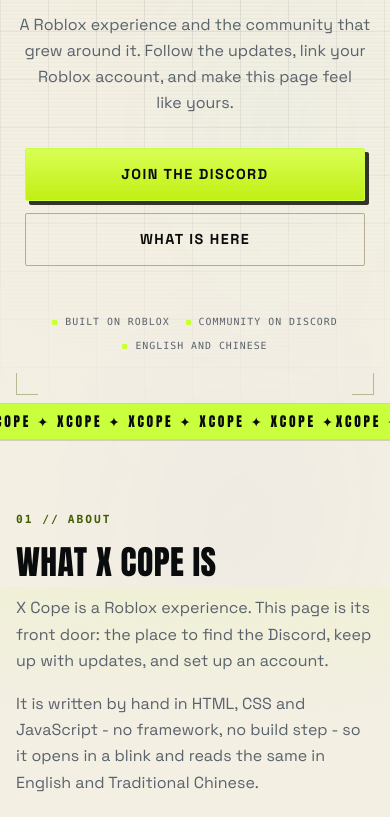
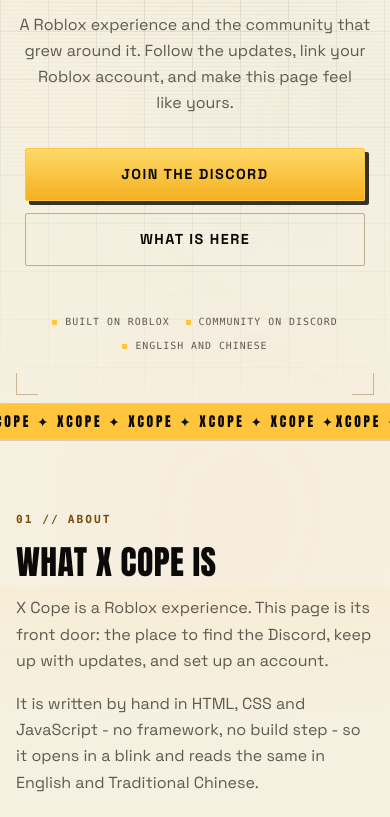
Before and after one commit to mm1f4/Website, a plain HTML site: page index.html in a window 390 px wide. Shown: the part 257-1074 px from the top of the page. Drawn offline with Linux system fonts and the light colour scheme; no server answers.

Commit message:
Restyle the site as a marquee-gold identity
The lime-and-violet pass read as a dark site that happened to be green. The replacement is the arcade cabinet it was imitating: brass gold as the brand, ember for the cast it throws, and a single cool teal kept for the animated background only. Nothing structural moved - no markup, no layout, no new token - so the diff is the palette, the washes that hard-coded the old colours, and the theme-color values the three entry points use for browser chrome.

Light becomes warm paper rather than bone. The old lime haze over a grey-green paper made the light theme look washed out beside the dark one, and gold on paper needs a bronze accent (#7c4a06) to stay readable, so the readable accent token moved with it. Dark is a warm near-black instead of a blue-black, which keeps the hard offset shadows looking printed.

HANDOFF.md is updated with the new rules, the measured contrast floors, and the fact that git is now a per-user MinGit install: the machine-wide copy an earlier session recorded no longer existed, and winget cannot run in this profile.

Verified with 46 checks, all passing: per-theme contrast read back from the browser (body 16.0/15.4, muted 7.3/6.0, accent 12.6/6.5, button label 12.5), light and dark variants for all four background presets, both language toggles with no raw i18n key on the page, no horizontal overflow at 1440/768/390, the mobile menu, privacy.html and terms.html including their stored-theme chrome colour, the reduced-motion intro skip, no console errors, and the Worker /health endpoint.

```diff
--- a/css/style.css
+++ b/css/style.css
@@ -1,9 +1,10 @@
 /* ==========================================================================
    XCOPE - stylesheet
 
-   The visual language is "neon arcade": near-black surfaces, an electric lime
-   accent, condensed display type, square corners and hard offset shadows. The
-   light theme is the same identity printed on bone paper, not a different site.
+   The visual language is "marquee arcade": near-black surfaces, a brass gold
+   accent with an ember cast, condensed display type, square corners and hard
+   offset shadows. The light theme is the same identity printed on warm paper,
+   not a different site.
 
    Structure
      1. Design tokens (shared)
@@ -33,17 +34,19 @@
    1. Design tokens (theme-independent)
 
    --neon is the brand colour and does not change between themes: it is always
-   the lime used for fills, rules and focus. --accent is the *readable* version
-   of that colour, which has to be a deep olive in light mode for body-size
-   links to stay legible on bone. Keeping the two apart is what lets the same
+   the gold used for fills, rules and focus. --accent is the *readable* version
+   of that colour, which has to be a deep bronze in light mode for body-size
+   links to stay legible on paper. Keeping the two apart is what lets the same
    accent work as a button fill and as text.
    -------------------------------------------------------------------------- */
 :root {
-  /* Brand */
-  --neon: #c9ff3d;
-  --neon-ink: #080a0c;
-  --neon-2: #7b5cff;
-  --neon-3: #2ee6c8;
+  /* Brand. --neon is the marquee gold used for fills, rules, focus and the
+     ticker; --neon-2 is the ember it throws and fades into; --neon-3 is the one
+     cool colour in the palette, and appears only in the animated background. */
+  --neon: #ffc53d;
+  --neon-ink: #0a0a0b;
+  --neon-2: #ff6a3d;
+  --neon-3: #22c7b8;
 
   /* Radii - the design is square; these exist for the few circles left. */
   --radius-sm: 2px;
@@ -98,34 +101,34 @@
 :root[data-theme="light"] {
   color-scheme: light;
 
-  /* Surfaces - bone paper rather than white */
-  --bg: #f3efe3;
-  --surface: #eae5d5;
-  --surface-2: #e0dac8;
-  --card: #fbf8ee;
+  /* Surfaces - warm paper rather than white */
+  --bg: #f6f0e1;
+  --surface: #efe7d4;
+  --surface-2: #e6dcc4;
+  --card: #fffcf3;
 
   /* Text */
-  --text: #191b1f;
-  --text-strong: #0a0b0c;
-  --text-on-accent: #0a0b0c;
-  --muted: #5a626c;
-  --placeholder: #8a8473;
+  --text: #1b1917;
+  --text-strong: #0b0a09;
+  --text-on-accent: #0a0a0b;
+  --muted: #5f5a50;
+  --placeholder: #8d8576;
 
   /* Lines */
-  --border: #d5cdb9;
-  --border-strong: #b6ac94;
-  --border-hover: #857c64;
-
-  /* Accent: readable olive for text, real lime for fills (--neon) */
-  --accent: #3f5d00;
-  --accent-hover: #293d00;
-  --accent-soft: rgba(120, 160, 0, 0.14);
-  --accent-ring: rgba(63, 93, 0, 0.22);
+  --border: #d8cdb4;
+  --border-strong: #b9ad92;
+  --border-hover: #8b7f66;
+
+  /* Accent: readable bronze for text, real gold for fills (--neon) */
+  --accent: #7c4a06;
+  --accent-hover: #5c3400;
+  --accent-soft: rgba(255, 197, 61, 0.18);
+  --accent-ring: rgba(124, 74, 6, 0.22);
   --accent-gradient: linear-gradient(135deg, var(--neon), var(--neon-2));
-  --button-gradient: linear-gradient(180deg, #d9ff55, #c1ef14);
+  --button-gradient: linear-gradient(180deg, #ffd968, #f5b021);
   --logo-bar: linear-gradient(90deg, var(--accent), var(--neon-2));
   --danger-hover: #9c1428;
-  --focus: #4b21c9;
+  --focus: #14110c;
 
   /* Feedback */
   --error: #b3122c;
@@ -137,19 +140,19 @@
   --success-border: rgba(31, 107, 50, 0.3);
 
   /* Structure */
-  --header-bg: rgba(243, 239, 227, 0.86);
-  --overlay-bg: rgba(18, 16, 12, 0.58);
+  --header-bg: rgba(246, 240, 225, 0.86);
+  --overlay-bg: rgba(18, 15, 10, 0.58);
   --body-veil: radial-gradient(
     1100px 520px at 50% -240px,
-    rgba(201, 255, 61, 0.22),
+    rgba(255, 197, 61, 0.2),
     transparent 72%
   );
-  --card-translucent: rgba(251, 248, 238, 0.9);
-  --surface-translucent: rgba(234, 229, 213, 0.82);
-  --header-translucent: rgba(243, 239, 227, 0.96);
-  --border-soft: rgba(213, 205, 185, 0.65);
-  --grid-line: rgba(10, 11, 12, 0.09);
-  --scanline: rgba(10, 11, 12, 0.032);
+  --card-translucent: rgba(255, 252, 243, 0.9);
+  --surface-translucent: rgba(239, 231, 212, 0.82);
+  --header-translucent: rgba(246, 240, 225, 0.96);
+  --border-soft: rgba(216, 205, 180, 0.65);
+  --grid-line: rgba(10, 9, 8, 0.09);
+  --scanline: rgba(10, 9, 8, 0.032);
 
   /* Background presets, light variant: pale washes that keep dark text
      comfortable. The dark variants are in the dark theme below. */
@@ -173,30 +176,30 @@
   color-scheme: dark;
 
   /* Surfaces - raised surfaces are lighter than the page, not darker */
-  --bg: #07080a;
-  --surface: #0c0e12;
-  --surface-2: #14171d;
-  --card: #0b0d11;
+  --bg: #0a0908;
+  --surface: #100e0c;
+  --surface-2: #191614;
+  --card: #0e0c0a;
 
   /* Text */
-  --text: #e6ebef;
-  --text-strong: #ffffff;
-  --text-on-accent: #0a0b0c;
-  --muted: #9aa4ae;
-  --placeholder: #6b7480;
+  --text: #ece6dc;
+  --text-strong: #fffaf0;
+  --text-on-accent: #0a0a0b;
+  --muted: #a49c90;
+  --placeholder: #776f64;
 
   /* Lines */
-  --border: #23272f;
-  --border-strong: #343a44;
-  --border-hover: #4c5460;
-
-  /* Accent - the lime itself is legible on near-black */
-  --accent: #c9ff3d;
-  --accent-hover: #e0ff86;
-  --accent-soft: rgba(201, 255, 61, 0.1);
-  --accent-ring: rgba(201, 255, 61, 0.3);
+  --border: #292521;
+  --border-strong: #3a3530;
+  --border-hover: #544d45;
+
+  /* Accent - the gold itself is legible on near-black */
+  --accent: #ffc53d;
+  --accent-hover: #ffd977;
+  --accent-soft: rgba(255, 197, 61, 0.1);
+  --accent-ring: rgba(255, 197, 61, 0.3);
   --accent-gradient: linear-gradient(135deg, var(--neon), var(--neon-2));
-  --button-gradient: linear-gradient(180deg, #d7ff66, #b9f01c);
+  --button-gradient: linear-gradient(180deg, #ffd268, #f7b21e);
   --logo-bar: linear-gradient(90deg, var(--neon), var(--neon-2));
   --danger-hover: #ff8098;
   --focus: var(--neon);
@@ -211,19 +214,19 @@
   --success-border: rgba(125, 255, 155, 0.28);
 
   /* Structure */
-  --header-bg: rgba(7, 8, 10, 0.82);
-  --overlay-bg: rgba(3, 4, 6, 0.78);
+  --header-bg: rgba(10, 9, 8, 0.82);
+  --overlay-bg: rgba(3, 3, 2, 0.78);
   --body-veil: radial-gradient(
     1100px 520px at 50% -240px,
-    rgba(201, 255, 61, 0.07),
+    rgba(255, 197, 61, 0.08),
     transparent 72%
   );
-  --card-translucent: rgba(11, 13, 17, 0.86);
-  --surface-translucent: rgba(9, 11, 14, 0.78);
-  --header-translucent: rgba(7, 8, 10, 0.94);
-  --border-soft: rgba(35, 39, 47, 0.65);
-  --grid-line: rgba(255, 255, 255, 0.055);
-  --scanline: rgba(255, 255, 255, 0.028);
+  --card-translucent: rgba(14, 12, 10, 0.86);
+  --surface-translucent: rgba(16, 14, 12, 0.78);
+  --header-translucent: rgba(10, 9, 8, 0.94);
+  --border-soft: rgba(41, 37, 33, 0.65);
+  --grid-line: rgba(255, 250, 240, 0.05);
+  --scanline: rgba(255, 250, 240, 0.026);
 
   /* Background presets, dark variant. */
   --bg-aurora: linear-gradient(140deg, #050a08 0%, #0a2f27 30%, #1c6b3a 58%, #4b2fd6 100%);
@@ -231,16 +234,16 @@
   --bg-ocean: linear-gradient(150deg, #030d18 0%, #063a5a 38%, #0a6f8f 66%, #17b6a8 100%);
   --bg-ember: linear-gradient(150deg, #120604 0%, #3d0c05 38%, #8f210d 66%, #ff7a2f 100%);
 
-  /* Elevation - a violet cast under the lime, so buttons look lit rather than
+  /* Elevation - an ember cast under the gold, so buttons look lit rather than
      merely raised, and near-black shadows for everything else. */
   --shadow-xs: 0 1px 0 rgba(0, 0, 0, 0.4);
   --shadow-sm: 2px 2px 0 rgba(0, 0, 0, 0.45);
   --shadow-md: 4px 4px 0 rgba(0, 0, 0, 0.45);
   --shadow-lg: 8px 8px 0 rgba(0, 0, 0, 0.5);
   --shadow-xl: 0 30px 80px rgba(0, 0, 0, 0.75);
-  --shadow-button: 4px 4px 0 rgba(123, 92, 255, 0.55);
-  --shadow-button-hover: 6px 6px 0 rgba(123, 92, 255, 0.55);
-  --shadow-hard: rgba(123, 92, 255, 0.42);
+  --shadow-button: 4px 4px 0 rgba(255, 106, 61, 0.45);
+  --shadow-button-hover: 6px 6px 0 rgba(255, 106, 61, 0.45);
+  --shadow-hard: rgba(255, 106, 61, 0.38);
 }
 
 /* --------------------------------------------------------------------------
@@ -423,7 +426,7 @@ nav {
   color: var(--text-strong);
 }
 
-/* A lime block ahead of the wordmark, with a violet ghost behind it: the
+/* A gold block ahead of the wordmark, with an ember ghost behind it: the
    smallest possible statement of the two-colour palette. */
 .logo::before {
   content: "";
@@ -614,7 +617,7 @@ nav {
   padding: var(--space-8) 0 var(--space-7);
 }
 
-/* Two washes behind the headline: lime above, violet below-right. They live in
+/* Two washes behind the headline: gold above, ember below-right. They live in
    the hero's stacking context and never intercept a pointer. */
 .hero::before {
   content: "";
@@ -627,7 +630,7 @@ nav {
   transform: translateX(-50%);
   background:
     radial-gradient(closest-side at 50% 50%, var(--accent-soft), transparent 74%),
-    radial-gradient(closest-side at 62% 62%, rgba(123, 92, 255, 0.12), transparent 76%);
+    radial-gradient(closest-side at 62% 62%, rgba(255, 106, 61, 0.12), transparent 76%);
   pointer-events: none;
 }
 
@@ -698,7 +701,7 @@ nav {
   text-shadow: 0 0 60px var(--accent-soft);
 }
 
-/* A short lime rule under the wordmark, centred with the headline. */
+/* A short gold rule under the wordmark, centred with the headline. */
 .hero h1::after {
   content: "";
   display: block;
@@ -770,7 +773,7 @@ html.intro-done .hero > *:nth-child(4) { transition-delay: 400ms; }
 html.intro-done .hero > *:nth-child(5) { transition-delay: 500ms; }
 
 /* ---------- Brand ticker ----------
-   A solid lime band of the wordmark, repeated twice so the loop is seamless at
+   A solid gold band of the wordmark, repeated twice so the loop is seamless at
    -50%. Purely decorative: the markup is aria-hidden. */
 .ticker {
   overflow: hidden;
@@ -855,7 +858,7 @@ html.intro-done .hero > *:nth-child(5) { transition-delay: 500ms; }
     border-color var(--dur) var(--ease-out);
 }
 
-/* A lime rule that draws itself across the top edge on hover. */
+/* A gold rule that draws itself across the top edge on hover. */
 .card::before {
   content: "";
   position: absolute;
@@ -1059,7 +1062,7 @@ main[data-page="home"] { counter-reset: section; }
   box-shadow: var(--shadow-xs);
 }
 
-/* A lime tab on the top-left corner of each stat, echoing the card counters. */
+/* A gold tab on the top-left corner of each stat, echoing the card counters. */
 .stat::before {
   content: "";
   position: absolute;
@@ -2520,7 +2523,7 @@ input[readonly] {
    out of the document once the page is uncovered, so it can never hold a click.
 
    The curtain is ink in both themes on purpose: it is the game's title card,
-   not a page surface, and a lime wordmark on near-black is the strongest form
+   not a page surface, and a gold wordmark on near-black is the strongest form
    of the identity. The page underneath is painted before it lifts.
    -------------------------------------------------------------------------- */
 .intro {
@@ -2531,7 +2534,7 @@ input[readonly] {
   place-items: center;
   padding: var(--space-6);
   visibility: hidden;
-  background: #06070a;
+  background: #080706;
   color: #ffffff;
   transition: opacity 760ms var(--ease-out), transform 820ms var(--ease-out);
 }
@@ -2546,7 +2549,7 @@ html.is-intro .intro { visibility: visible; }
   position: absolute;
   inset: 0;
   background:
-    radial-gradient(closest-side, rgba(201, 255, 61, 0.16), transparent 72%) center / 80% 60% no-repeat,
+    radial-gradient(closest-side, rgba(255, 197, 61, 0.18), transparent 72%) center / 80% 60% no-repeat,
     repeating-linear-gradient(0deg, rgba(255, 255, 255, 0.03) 0 1px, transparent 1px 4px);
   opacity: 1;
   pointer-events: none;
--- a/index.html
+++ b/index.html
@@ -25,7 +25,7 @@
   <link rel="preconnect" href="https://fonts.googleapis.com">
   <link rel="preconnect" href="https://fonts.gstatic.com" crossorigin>
   <link rel="stylesheet" href="https://fonts.googleapis.com/css2?family=Anton&family=Space+Grotesk:wght@400;500;600;700&family=Noto+Sans+TC:wght@400;500;700;900&display=swap">
-  <meta name="theme-color" content="#f3efe3" data-theme-color>
+  <meta name="theme-color" content="#f6f0e1" data-theme-color>
   <!-- Runs before anything paints, for three reasons: the stored theme is applied
        so there is no flash of the wrong one; the scroll-reveal styles are only
        switched on when the observer that undoes them can run; and the intro is
@@ -1719,7 +1719,7 @@
     /* ---------- Colour theme ---------- */
     const THEME_KEY = "xcope-theme";
     const THEMES = ["light", "auto", "dark"];
-    const THEME_COLORS = { light: "#f3efe3", dark: "#07080a" };
+    const THEME_COLORS = { light: "#f6f0e1", dark: "#0a0908" };
 
     function systemPrefersDark() {
       return !!(window.matchMedia && window.matchMedia("(prefers-color-scheme: dark)").matches);
```
Also changed, not shown: HANDOFF.md (+43 -14 lines), privacy.html (+2 -2 lines), terms.html (+2 -2 lines).
